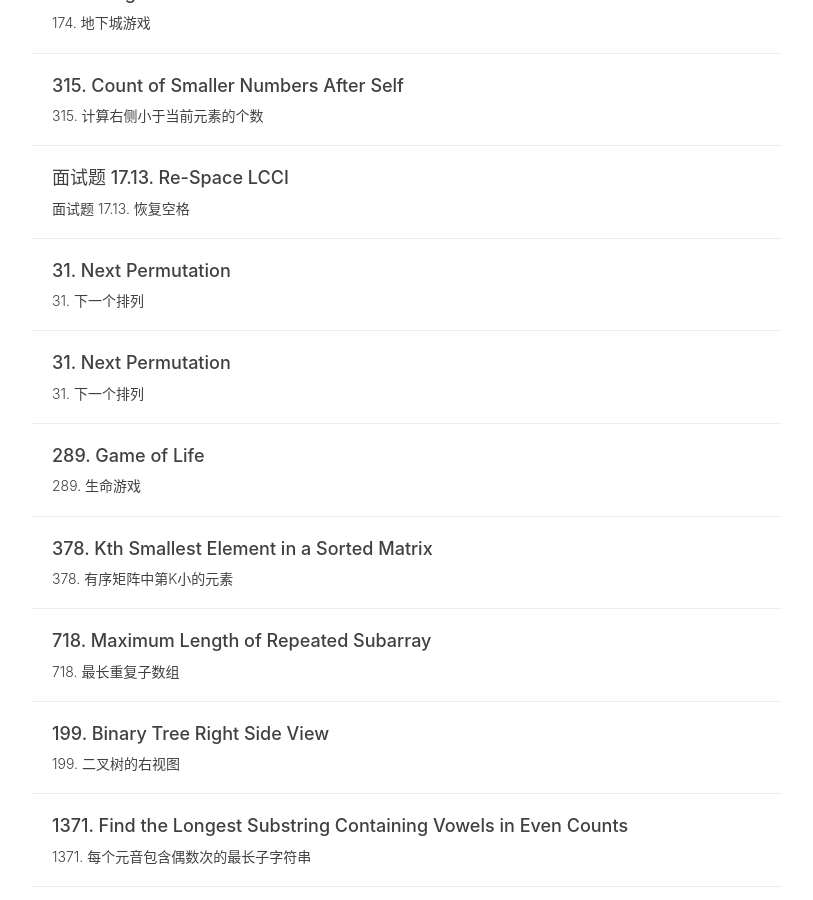
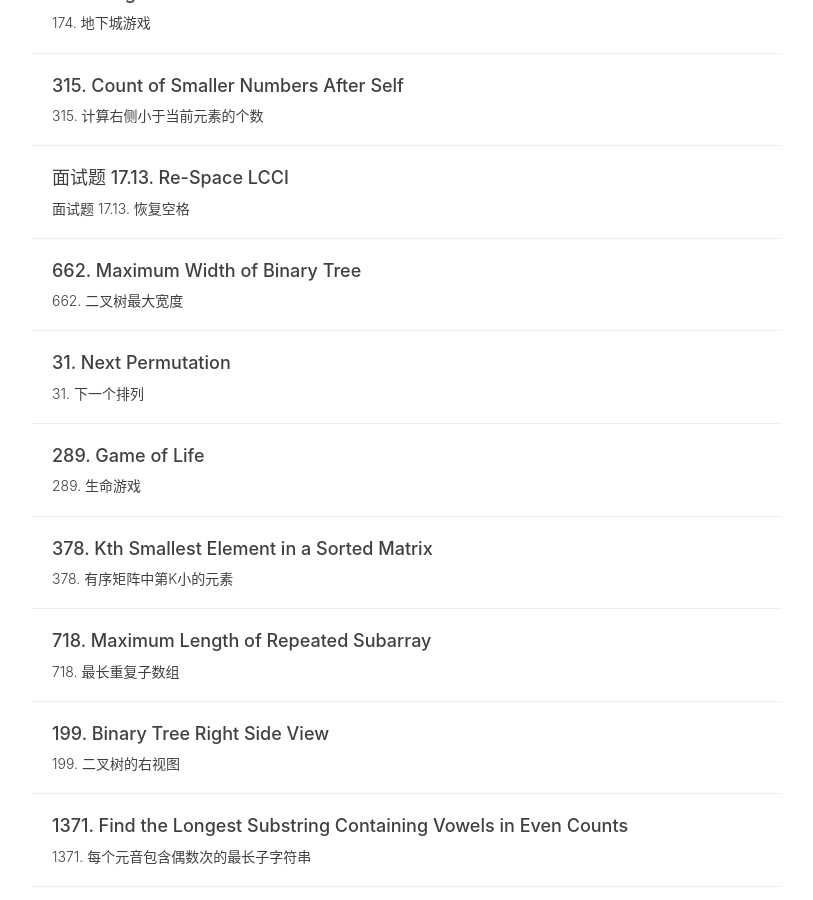
Before and after one commit to bbkgl/bbkgl.github.io, a Jekyll site: the page built from tags.html, in a window 1280 px wide and 900 px high, scrolled down 1139 px. Shown: the whole window, without its empty margins (233-1046 px from the left). Built offline with Jekyll 4.4.1, drawn with Linux system fonts in a browser that asks for light colours; nearby versions of some CDN libraries; comment, search, counter and statistics services are not loaded; some of the changed text lies outside the part shown.

Commit message:
改标题

```diff
--- a/_posts/2020-07-08-leetcode662.md
+++ b/_posts/2020-07-08-leetcode662.md
@@ -1,7 +1,7 @@
 ---
 layout:     post
-title:      31. Next Permutation
-subtitle:   31. 下一个排列
+title:      662. Maximum Width of Binary Tree
+subtitle:   662. 二叉树最大宽度
 date:       2020-07-08
 author:     bbkgl
 header-img: img/post-bg-0013.jpg
```
